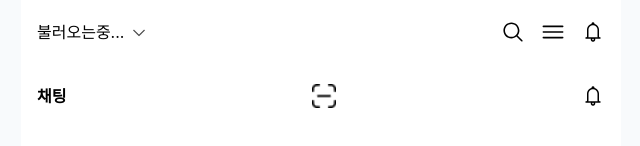
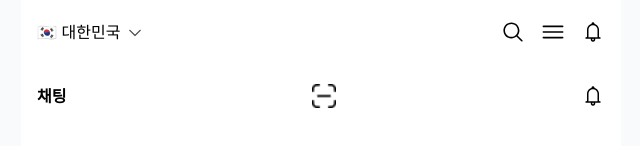
Before and after one commit to betterthanhajin/cotton-candy, a Next.js app: page /chat in a window 1280 px wide. Shown: the top 146 px of the page, without its empty margins (319-959 px from the left). Built offline with nearby package versions, Linux system fonts and the light colour scheme.

Commit message:
feat: 코튼캔디 채팅 페이지

```diff
--- a/app/chat/page.tsx
+++ b/app/chat/page.tsx
@@ -1,13 +1,30 @@
+'use client'
+
 import ChattingContainer from '@/components/chatting-container'
 import ListFooter from '@/components/list-footer'
 import ListHeader from '@/components/list-header'
+import { todoAlert } from '@/lib/todo'
 
 export default function Chat() {
   return (
-    <main className="w-full h-full flex flex-col">
-      <ListHeader />
+    <>
+      <ListHeader
+        localName="🇰🇷 대한민국"
+        onChangeLocal={() => {
+          todoAlert()
+        }}
+        onMenu={() => {
+          todoAlert()
+        }}
+        onNoti={() => {
+          todoAlert()
+        }}
+        onSearch={() => {
+          todoAlert()
+        }}
+      />
       <ChattingContainer />
-      <ListFooter />
-    </main>
+      <ListFooter focused="chat" />
+    </>
   )
 }
```
